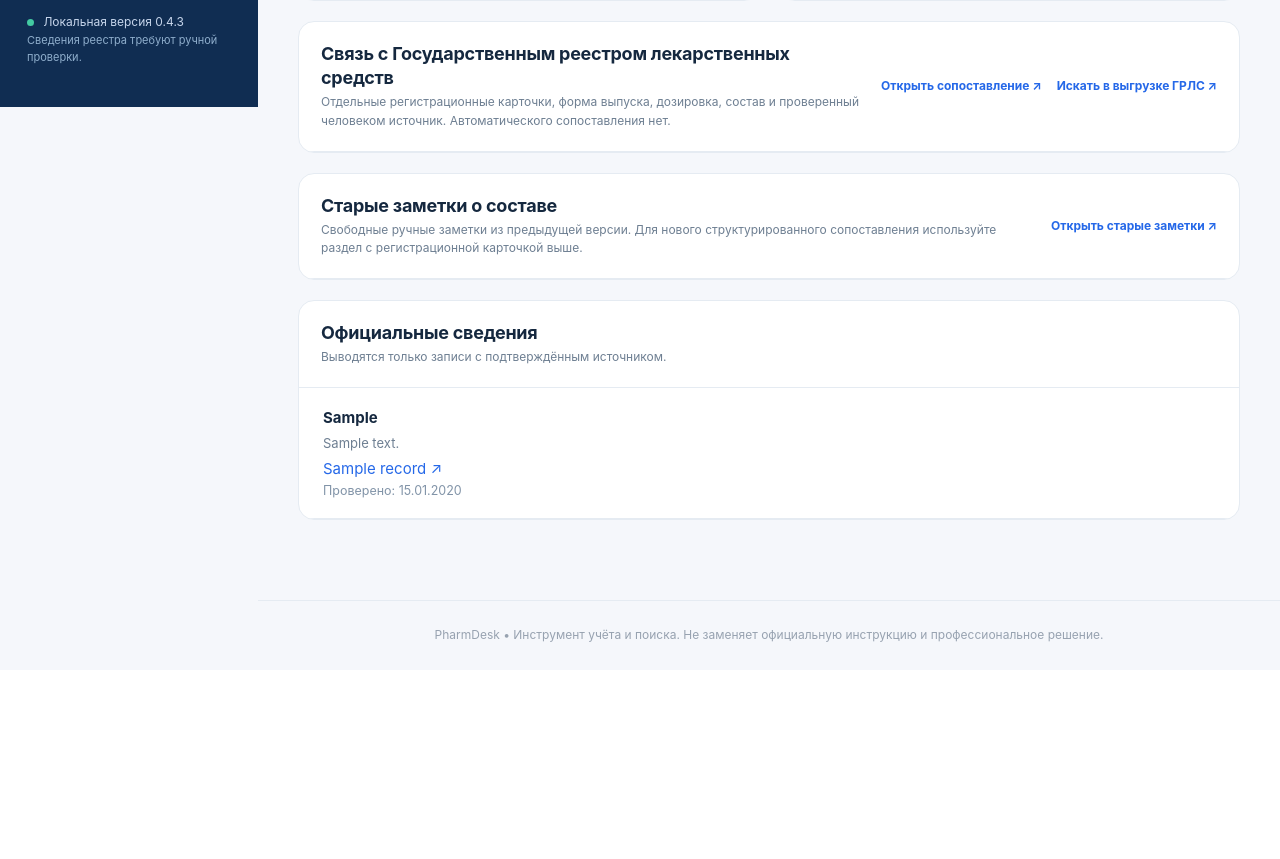
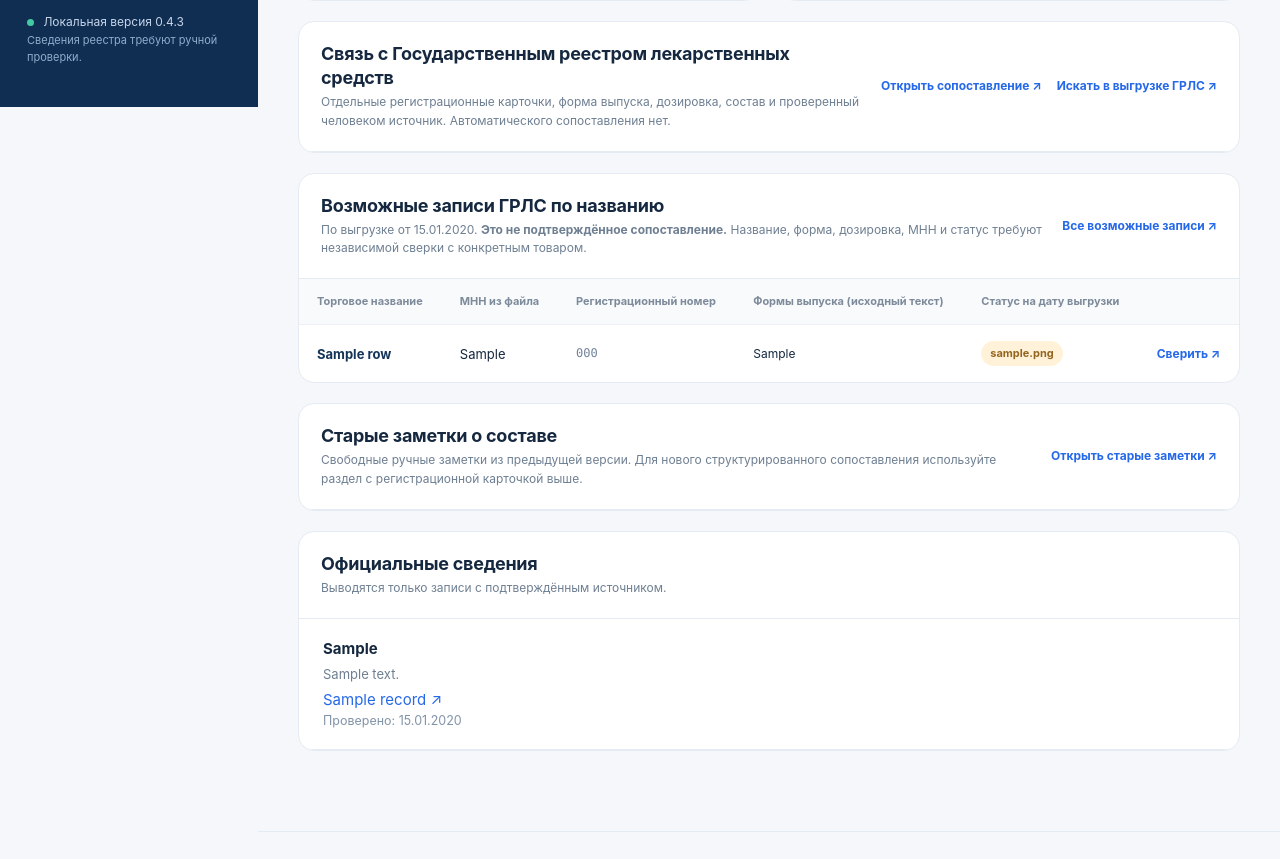
Before and after one commit to BogdanMaslyuk/PharmDesk, a FastAPI app: page /medicines/1 in a window 1280 px wide. Shown: the part 693-1552 px from the top of the page. Before the commit the page ends 1335 px from the top, so only its background shows below. Run offline with FastAPI, Linux system fonts and the light colour scheme; tables that the repository leaves empty hold one stand-in row (values such as "Sample post").

Commit message:
Display candidates from imported GRLS on pharmacy cards with explicit uncertainty and manual-review link

```diff
--- a/app/templates/medicine.html
+++ b/app/templates/medicine.html
@@ -10,6 +10,38 @@
 <p>Отдельные регистрационные карточки, форма выпуска, дозировка, состав и проверенный человеком источник. Автоматического сопоставления нет.</p></div>
 <a class="text-link" href="/medicines/{{medicine.id}}/registry">Открыть сопоставление ↗</a> <a class="text-link" href="/catalog/grls/matches/{{medicine.id}}">Искать в выгрузке ГРЛС ↗</a></div>
 </section>
+{% if registry_batch %}
+<section class="panel information-panel catalog-medicine-candidates">
+  <div class="panel-head"><div>
+    <h2>Возможные записи ГРЛС по названию</h2>
+    <p>По выгрузке от {{registry_batch.snapshot_on.strftime('%d.%m.%Y')}}. <strong>Это не подтверждённое сопоставление.</strong>
+    Название, форма, дозировка, МНН и статус требуют независимой сверки с конкретным товаром.</p>
+  </div><a class="text-link" href="/catalog/grls/matches/{{medicine.id}}">Все возможные записи ↗</a></div>
+  <div class="table-wrap">
+    {% if candidate_rows %}
+    <table>
+      <thead><tr><th>Торговое название</th><th>МНН из файла</th><th>Регистрационный номер</th><th>Формы выпуска (исходный текст)</th><th>Статус на дату выгрузки</th><th></th></tr></thead>
+      <tbody>
+        {% for row in candidate_rows %}
+        <tr>
+          <td><a class="drug-name" href="/catalog/grls/row/{{row.id}}">{{row.trade_name}}</a></td>
+          <td>{{row.inn_raw or 'Не указано'}}</td>
+          <td class="code">{{row.registration_number}}</td>
+          <td><div class="catalog-forms-preview">{{row.release_forms_raw|truncate(160, True) if row.release_forms_raw else 'Не указано'}}</div></td>
+          <td><span class="review-chip warn">{{row.status_from_filename}}</span></td>
+          <td><a class="text-link" href="/medicines/{{medicine.id}}/registry?candidate_id={{row.id}}">Сверить ↗</a></td>
+        </tr>
+        {% endfor %}
+      </tbody>
+    </table>
+    {% else %}
+    <div class="panel-body">
+      <p>Возможные совпадения по первому слову названия не найдены. Это <strong>не означает</strong>, что препарат отсутствует в реестре или не зарегистрирован.</p>
+    </div>
+    {% endif %}
+  </div>
+</section>
+{% endif %}
 {% if registrations %}
 <section class="panel information-panel">
   <div class="panel-head"><div><h2>Внесённые регистрационные сведения</h2><p>Связаны с товаром человеком после сверки конкретной формы и дозировки. Актуальность регистрации не проверяется автоматически.</p></div></div>
```
